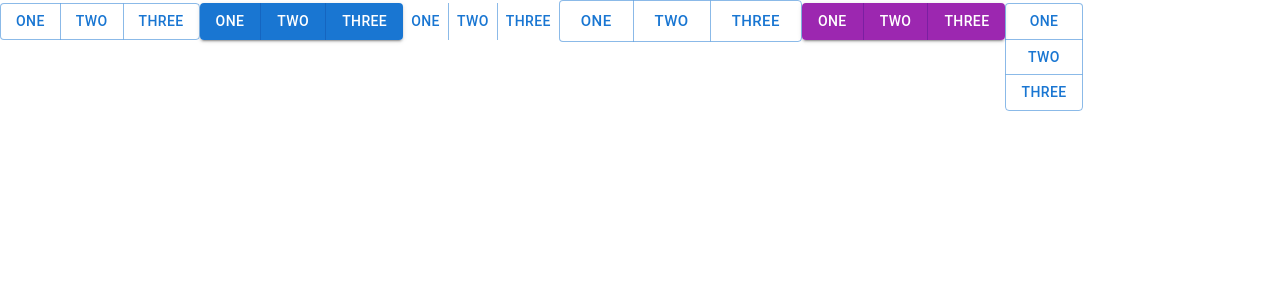
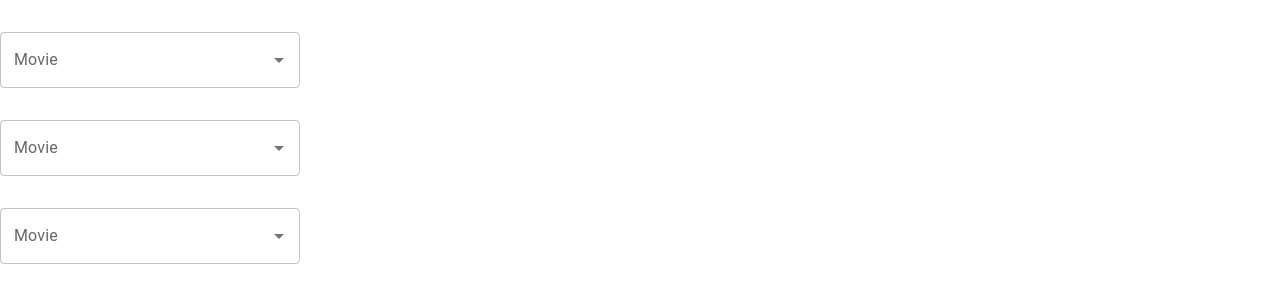
Before and after one commit to Emam-Bokhari/MUI, a React (Vite) app: page / in a window 1280 px wide. Shown: the top 302 px of the page. Built offline with nearby package versions, Linux system fonts and the light colour scheme.

Commit message:
feat(AutoCompleteComponent): addMUI  basic , grouped and multi select functionality - added basic AutoComplete component with options desiplay - implemented grouped Autocomplete by movie release year - added multi select limit tags functionality with grouping

```diff
--- a/src/App.jsx
+++ b/src/App.jsx
@@ -1,12 +1,12 @@
 import { Fragment } from "react";
 import { CssBaseline } from "@mui/material";
-import ButtonGroupComponent from "./components/Practice/Day-04/ButtonGroupComponent";
+import AutoCompleteComponent from "./components/Input/AutoCompleteComponent";
 
 export default function App() {
   return (
     <Fragment>
       <CssBaseline />
-      <ButtonGroupComponent/>
+      <AutoCompleteComponent />
     </Fragment>
   );
 }
--- /dev/null
+++ b/src/components/Input/AutoCompleteComponent.jsx
@@ -0,0 +1,163 @@
+import { Autocomplete, TextField } from "@mui/material";
+import { Fragment } from "react";
+
+// Top 100 films as rated by IMDb users. http://www.imdb.com/chart/top
+const top100Films = [
+  { title: "The Shawshank Redemption", year: 1994 },
+  { title: "The Godfather", year: 1972 },
+  { title: "The Godfather: Part II", year: 1974 },
+  { title: "The Dark Knight", year: 2008 },
+  { title: "12 Angry Men", year: 1957 },
+  { title: "Schindler's List", year: 1993 },
+  { title: "Pulp Fiction", year: 1994 },
+  {
+    title: "The Lord of the Rings: The Return of the King",
+    year: 2003,
+  },
+  { title: "The Good, the Bad and the Ugly", year: 1966 },
+  { title: "Fight Club", year: 1999 },
+  {
+    title: "The Lord of the Rings: The Fellowship of the Ring",
+    year: 2001,
+  },
+  {
+    title: "Star Wars: Episode V - The Empire Strikes Back",
+    year: 1980,
+  },
+  { title: "Forrest Gump", year: 1994 },
+  { title: "Inception", year: 2010 },
+  {
+    title: "The Lord of the Rings: The Two Towers",
+    year: 2002,
+  },
+  { title: "One Flew Over the Cuckoo's Nest", year: 1975 },
+  { title: "Goodfellas", year: 1990 },
+  { title: "The Matrix", year: 1999 },
+  { title: "Seven Samurai", year: 1954 },
+  {
+    title: "Star Wars: Episode IV - A New Hope",
+    year: 1977,
+  },
+  { title: "City of God", year: 2002 },
+  { title: "Se7en", year: 1995 },
+  { title: "The Silence of the Lambs", year: 1991 },
+  { title: "It's a Wonderful Life", year: 1946 },
+  { title: "Life Is Beautiful", year: 1997 },
+  { title: "The Usual Suspects", year: 1995 },
+  { title: "Léon: The Professional", year: 1994 },
+  { title: "Spirited Away", year: 2001 },
+  { title: "Saving Private Ryan", year: 1998 },
+  { title: "Once Upon a Time in the West", year: 1968 },
+  { title: "American History X", year: 1998 },
+  { title: "Interstellar", year: 2014 },
+  { title: "Casablanca", year: 1942 },
+  { title: "City Lights", year: 1931 },
+  { title: "Psycho", year: 1960 },
+  { title: "The Green Mile", year: 1999 },
+  { title: "The Intouchables", year: 2011 },
+  { title: "Modern Times", year: 1936 },
+  { title: "Raiders of the Lost Ark", year: 1981 },
+  { title: "Rear Window", year: 1954 },
+  { title: "The Pianist", year: 2002 },
+  { title: "The Departed", year: 2006 },
+  { title: "Terminator 2: Judgment Day", year: 1991 },
+  { title: "Back to the Future", year: 1985 },
+  { title: "Whiplash", year: 2014 },
+  { title: "Gladiator", year: 2000 },
+  { title: "Memento", year: 2000 },
+  { title: "The Prestige", year: 2006 },
+  { title: "The Lion King", year: 1994 },
+  { title: "Apocalypse Now", year: 1979 },
+  { title: "Alien", year: 1979 },
+  { title: "Sunset Boulevard", year: 1950 },
+  {
+    title:
+      "Dr. Strangelove or: How I Learned to Stop Worrying and Love the Bomb",
+    year: 1964,
+  },
+  { title: "The Great Dictator", year: 1940 },
+  { title: "Cinema Paradiso", year: 1988 },
+  { title: "The Lives of Others", year: 2006 },
+  { title: "Grave of the Fireflies", year: 1988 },
+  { title: "Paths of Glory", year: 1957 },
+  { title: "Django Unchained", year: 2012 },
+  { title: "The Shining", year: 1980 },
+  { title: "WALL·E", year: 2008 },
+  { title: "American Beauty", year: 1999 },
+  { title: "The Dark Knight Rises", year: 2012 },
+  { title: "Princess Mononoke", year: 1997 },
+  { title: "Aliens", year: 1986 },
+  { title: "Oldboy", year: 2003 },
+  { title: "Once Upon a Time in America", year: 1984 },
+  { title: "Witness for the Prosecution", year: 1957 },
+  { title: "Das Boot", year: 1981 },
+  { title: "Citizen Kane", year: 1941 },
+  { title: "North by Northwest", year: 1959 },
+  { title: "Vertigo", year: 1958 },
+  {
+    title: "Star Wars: Episode VI - Return of the Jedi",
+    year: 1983,
+  },
+  { title: "Reservoir Dogs", year: 1992 },
+  { title: "Braveheart", year: 1995 },
+  { title: "M", year: 1931 },
+  { title: "Requiem for a Dream", year: 2000 },
+  { title: "Amélie", year: 2001 },
+  { title: "A Clockwork Orange", year: 1971 },
+  { title: "Like Stars on Earth", year: 2007 },
+  { title: "Taxi Driver", year: 1976 },
+  { title: "Lawrence of Arabia", year: 1962 },
+  { title: "Double Indemnity", year: 1944 },
+  {
+    title: "Eternal Sunshine of the Spotless Mind",
+    year: 2004,
+  },
+  { title: "Amadeus", year: 1984 },
+  { title: "To Kill a Mockingbird", year: 1962 },
+  { title: "Toy Story 3", year: 2010 },
+  { title: "Logan", year: 2017 },
+  { title: "Full Metal Jacket", year: 1987 },
+  { title: "Dangal", year: 2052 },
+  { title: "The Sting", year: 1952 },
+  { title: "2001: A Space Odyssey", year: 1952 },
+  { title: "Singin' in the Rain", year: 1952 },
+  { title: "Toy Story", year: 1921 },
+  { title: "Bicycle Thieves", year: 1921 },
+  { title: "The Kid", year: 1921 },
+  { title: "Inglourious Basterds", year: 2000 },
+  { title: "Snatch", year: 2000 },
+  { title: "3 Idiots", year: 2000 },
+  { title: "Monty Python and the Holy Grail", year: 1975 },
+];
+
+export default function AutoCompleteComponent() {
+  return (
+    <Fragment>
+      {/* basic autocomlete */}
+      <Autocomplete
+        sx={{ width: 300, mt: 4 }}
+        options={top100Films}
+        getOptionLabel={(option) => option.title}
+        renderInput={(params) => <TextField {...params} label="Movie" />}
+      />
+      {/* group by */}
+      <Autocomplete
+        sx={{ width: 300, mt: 4 }}
+        options={top100Films}
+        getOptionLabel={(option) => option.title}
+        groupBy={(option) => option.year}
+        renderInput={(params) => <TextField {...params} label="Movie" />}
+      />
+      {/* multiple and limit */}
+      <Autocomplete
+        sx={{ width: 300, mt: 4 }}
+        options={top100Films}
+        multiple
+        limitTags={5}
+        getOptionLabel={(option) => option.title}
+        groupBy={(option) => option.year}
+        renderInput={(params) => <TextField {...params} label="Movie" />}
+      />
+    </Fragment>
+  );
+}
```
Also changed, not shown: src/components/Practice/Day-04/CheckboxComponent.jsx (added, +9 -0 lines).
